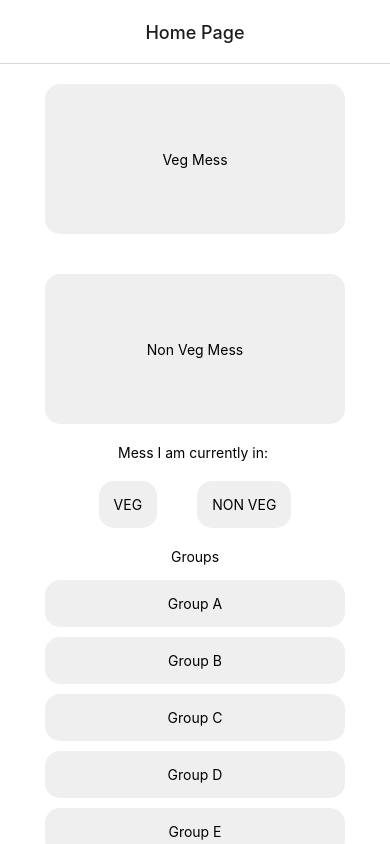
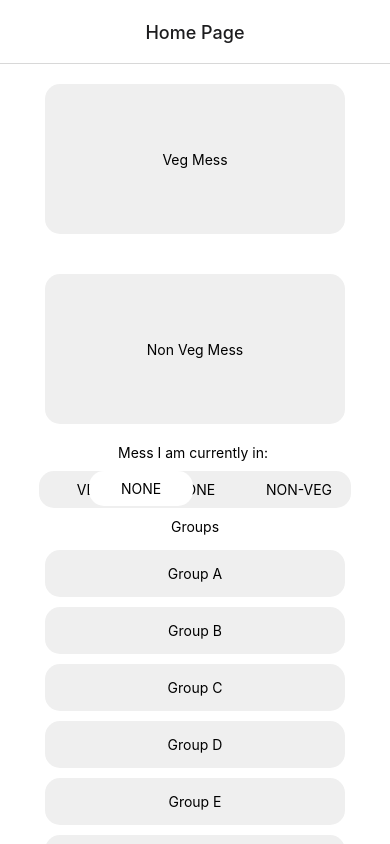
Before and after one commit to codex-mitblr/Messy, a React Native app: screen /Home in a window 390 px wide. Built offline with nearby package versions, Linux system fonts and the light colour scheme.

Commit message:
made the status efficient

```diff
--- /dev/null
+++ b/components/ToggleMess.tsx
@@ -0,0 +1,58 @@
+import React, { useRef, useState } from 'react'
+import { Animated, Dimensions, StyleSheet, Text, TouchableOpacity, View } from 'react-native'
+
+const ScreenWidth = Dimensions.get('window').width
+function ToggleMess() {
+    const [mess , setMess] = useState('NONE')
+    const pos= useRef(new Animated.Value(50)).current;
+    const trasistionButton = (x:number)=>{
+        Animated.timing(pos,{
+            toValue: x,
+            useNativeDriver: true,
+            duration:200
+        }).start()
+    }
+  return (
+    <View style={styles.container}>
+        <TouchableOpacity style={styles.TouchableOpacity} onPress={()=>{setMess('VEG'), trasistionButton(0)}}>
+            <Text>VEG</Text>
+        </TouchableOpacity>
+        <TouchableOpacity style={styles.TouchableOpacity} onPress={()=>{setMess('NONE'), trasistionButton(styles.container.width/3)}}>
+            <Text>NONE</Text>
+        </TouchableOpacity>
+        <TouchableOpacity style={styles.TouchableOpacity} onPress={()=>{setMess('NON-VEG'), trasistionButton(2/3*styles.container.width)}}>
+            <Text>NON-VEG</Text>
+        </TouchableOpacity>
+        <Animated.View style={[styles.anim_view, {transform: [{translateX:pos}]} ]}>
+            <Text>{mess}</Text>
+        </Animated.View>
+    </View>
+  )
+}
+
+const styles = StyleSheet.create({
+    container:{
+        backgroundColor:"#EFEFEF",
+        elevation:-5,
+        borderRadius:15,
+        margin:10,
+        flexDirection:'row',
+        width: ScreenWidth*0.8,
+    },
+    TouchableOpacity:{
+        padding:10,
+        flex:1/3,
+        alignItems:'center'
+    },
+    anim_view:{
+        backgroundColor:'white',
+        position:'absolute',
+        borderRadius:15,
+        padding:9,
+        elevation:3,
+        width: 0.8*ScreenWidth/3,
+        alignItems:'center'
+    },
+})
+
+export default ToggleMess
--- a/screens/GroupPage.tsx
+++ b/screens/GroupPage.tsx
@@ -7,7 +7,7 @@ import { RootStackParamList } from '../types'
 
 type Props = NativeStackScreenProps<RootStackParamList, "GroupPage">
 
-const GroupPage:React.FC<Props> = ({route}) => {
+const GroupPage:React.FC<Props> = ({route,navigation}) => {
     return (
         <View>
             <Text>
--- a/screens/HomePage.tsx
+++ b/screens/HomePage.tsx
@@ -2,6 +2,7 @@ import { NativeStackScreenProps } from '@react-navigation/native-stack';
 import React from 'react';
 import {StyleSheet,Text,View, ScrollView} from 'react-native';
 import MessButtons from '../components/MessButtons';
+import ToggleMess from '../components/ToggleMess';
 import { RootStackParamList } from '../types';
 const icon = require('../assets/Icon.png')
 
@@ -15,14 +16,11 @@ const a =['Group A','Group B','Group C','Group D','Group E','Group F','Group G',
       <MessButtons name='Veg Mess' padding={20} height={150} width={300} onPress={()=> {navigation.navigate("messPage",{mess:"veg-mess"})}}/>
       <MessButtons name='Non Veg Mess'padding={20} height={150} width={300} onPress={()=> {navigation.navigate("messPage",{mess:"non-veg-mess"})}}/>
       <Text>Mess I am currently in: </Text>
-      <View style={{flexDirection:'row'}}>
-      <MessButtons name='VEG'padding={20}onPress={()=> alert('veg pressed')}/>
-      <MessButtons name='NON VEG'padding={20}onPress={()=> alert('non veg pressed')}/>
-      </View>
+      <ToggleMess/>
       <Text style={{paddingBottom:10}}>Groups</Text>
       {
         a.map((e)=>{
-          return <MessButtons name={e} padding={5} width={300} onPress={()=> alert(`${e} pressed`)} key={e}/>
+          return <MessButtons name={e} padding={5} width={300} onPress={()=> {navigation.navigate('GroupPage',{groupID:`${e}`})}} key={e}/>
         })
       }
       <MessButtons name='Create a group' padding={20} width={300} onPress={()=> alert('creat a group pressed')}/>
@@ -48,3 +46,10 @@ const styles = StyleSheet.create({
 })
 
 export default HomePage;
+
+
+/*
+      <View style={{flexDirection:'row'}}>
+      <MessButtons name='VEG'padding={20}onPress={()=> alert('veg pressed')}/>
+      <MessButtons name='NON VEG'padding={20}onPress={()=> alert('non veg pressed')}/>
+      </View>*/
```
